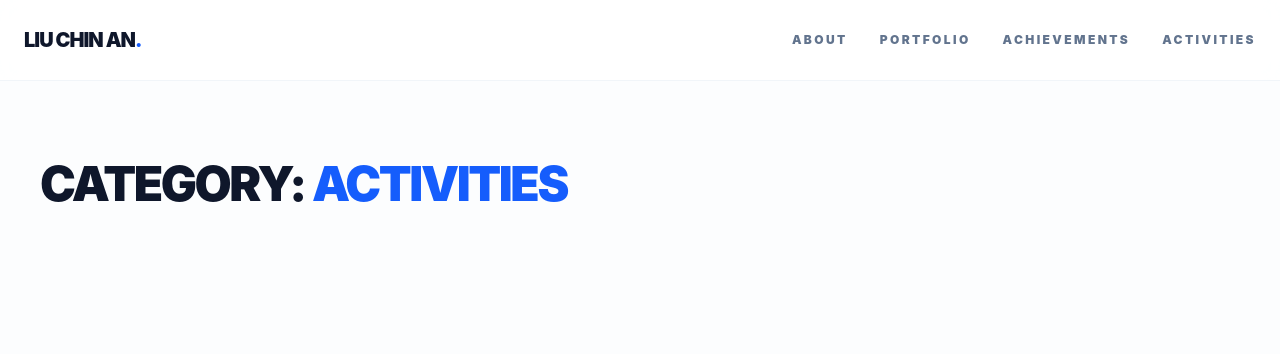
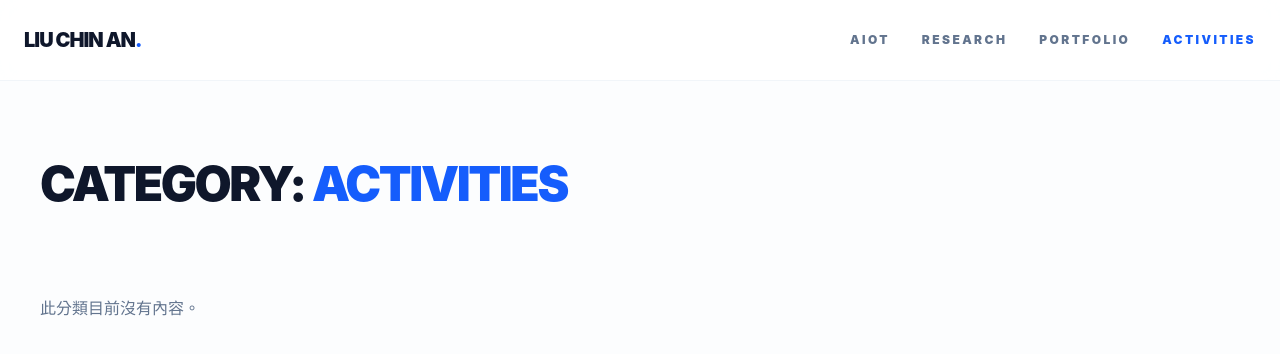
Before and after one commit to OosululyoO/portfolio, a React (Vite) app: page /portfolio/category/activities in a window 1280 px wide. Shown: the top 354 px of the page. Built offline with nearby package versions, Linux system fonts and the light colour scheme.

Commit message:
fix: restore swiper carousel for collections and cards, update navbar to use react-router links for category pages

```diff
--- a/src/App.jsx
+++ b/src/App.jsx
@@ -8,12 +8,13 @@ import { motion } from 'framer-motion';
 
 // Swiper 核心組件
 import { Swiper, SwiperSlide } from 'swiper/react';
-import { Navigation, Autoplay, Pagination } from 'swiper/modules';
+import { Navigation, Autoplay, Pagination, EffectFade } from 'swiper/modules';
 
 // Swiper 樣式
 import 'swiper/css';
 import 'swiper/css/navigation';
 import 'swiper/css/pagination';
+import 'swiper/css/effect-fade'; // 引入漸變效果樣式
 
 export const getAssetPath = (path) => {
   if (!path) return '';
@@ -50,12 +51,32 @@ const loadContent = (modules) => {
   }).filter(Boolean);
 };
 
-const ContentCard = ({ title, description, main_images, categories, date, onClick }) => (
-  <div onClick={onClick} className="group relative bg-white/70 backdrop-blur-sm rounded-[2.5rem] overflow-hidden border border-white shadow-sm hover:shadow-2xl transition-all duration-500 cursor-pointer h-full">
-    <div className="aspect-[4/3] overflow-hidden">
-      <img src={getAssetPath(main_images?.[0])} alt={title} className="w-full h-full object-cover transform group-hover:scale-110 transition-transform duration-700" />
+// 修正：在卡片內加入照片輪播功能
+const ContentCard = ({ title, description, main_images, categories, date, onClick }) => {
+  const hasMultipleImages = main_images && main_images.length > 1;
+
+  return (
+    <div className="group relative bg-white/70 backdrop-blur-sm rounded-[2.5rem] overflow-hidden border border-white shadow-sm hover:shadow-2xl transition-all duration-500 h-full flex flex-col">
+      <div className="aspect-[4/3] overflow-hidden relative" onClick={onClick}>
+        {hasMultipleImages ? (
+          <Swiper
+            modules={[Autoplay, EffectFade]}
+            effect="fade"
+            loop={true}
+            autoplay={{ delay: 3000, disableOnInteraction: false }}
+            className="w-full h-full cursor-pointer"
+          >
+            {main_images.map((img, idx) => (
+              <SwiperSlide key={idx}>
+                <img src={getAssetPath(img)} alt={`${title}-${idx}`} className="w-full h-full object-cover transform group-hover:scale-110 transition-transform duration-700" />
+              </SwiperSlide>
+            ))}
+          </Swiper>
+        ) : (
+          <img src={getAssetPath(main_images?.[0])} alt={title} className="w-full h-full object-cover transform group-hover:scale-110 transition-transform duration-700 cursor-pointer" />
+        )}
       </div>
-    <div className="p-8">
+      <div className="p-8 flex-grow flex flex-col cursor-pointer" onClick={onClick}>
         <div className="flex justify-between items-start mb-4">
           <div className="flex flex-wrap gap-2">
             {categories.map(cat => (
@@ -65,10 +86,11 @@ const ContentCard = ({ title, description, main_images, categories, date, onClic
           <span className="text-[10px] font-bold text-slate-400">{date}</span>
         </div>
         <h3 className="text-2xl font-black text-slate-900 mb-3 group-hover:text-blue-600 transition-colors uppercase">{title}</h3>
-      <p className="text-slate-500 line-clamp-2 font-medium leading-relaxed">{description}</p>
+        <p className="text-slate-500 line-clamp-2 font-medium leading-relaxed mt-auto">{description}</p>
       </div>
     </div>
   );
+};
 
 const Home = ({ data, onOpenModal }) => {
   const sections = [
@@ -89,19 +111,20 @@ const Home = ({ data, onOpenModal }) => {
       {sections.map((section) => (
         <section key={section.title} className="mb-24 px-4 md:px-10">
           <h2 className="text-4xl font-black tracking-tight uppercase mb-10 px-4">{section.title}</h2>
+          {/* 確認：維持不同 Collections 的輪播與按鈕切換 */}
           <Swiper
             modules={[Navigation, Autoplay, Pagination]}
             spaceBetween={30}
             slidesPerView={1.2}
             loop={section.data.length > 3}
-            autoplay={{ delay: 5000, disableOnInteraction: false }}
+            autoplay={{ delay: 5000, disableOnInteraction: false, pauseOnMouseEnter: true }}
             navigation
             pagination={{ clickable: true }}
             breakpoints={{ 768: { slidesPerView: 2.2 }, 1024: { slidesPerView: 3.2 } }}
             className="pb-12"
           >
             {section.data.map((item) => (
-              <SwiperSlide key={item.slug}>
+              <SwiperSlide key={item.slug} className="h-auto">
                 <ContentCard {...item} onClick={() => onOpenModal(item)} />
               </SwiperSlide>
             ))}
@@ -118,11 +141,12 @@ const CategoryPage = ({ data, onOpenModal }) => {
   const filteredItems = allItems.filter(item => item.categories?.some(c => c.toLowerCase() === slug.toLowerCase()));
 
   return (
-    <main className="pt-40 pb-20 px-10">
+    <main className="pt-40 pb-20 px-10 min-h-[70vh]">
       <h1 className="text-5xl font-black mb-12 uppercase tracking-tighter">Category: <span className="text-blue-600">{slug}</span></h1>
       <div className="grid grid-cols-1 md:grid-cols-2 lg:grid-cols-3 gap-8">
         {filteredItems.map(item => <ContentCard key={item.slug} {...item} onClick={() => onOpenModal(item)} />)}
       </div>
+      {filteredItems.length === 0 && <p className="text-slate-500 mt-10">此分類目前沒有內容。</p>}
     </main>
   );
 };
--- a/src/components/Navbar.jsx
+++ b/src/components/Navbar.jsx
@@ -1,34 +1,42 @@
 import React, { useState } from 'react';
+import { Link, useLocation } from 'react-router-dom';
 
 const Navbar = () => {
   const [isOpen, setIsOpen] = useState(false);
+  const location = useLocation();
 
+  // 修正：定義分類路徑，使用 Link 跳轉至 /category/:slug
   const navLinks = [
-    { name: 'About', href: '#about' },
-    { name: 'Portfolio', href: '#portfolio' },
-    { name: 'Achievements', href: '#achievements' },
-    { name: 'Activities', href: '#activities' },
+    { name: 'AIoT', path: '/category/aiot' },
+    { name: 'Research', path: '/category/research' },
+    { name: 'Portfolio', path: '/category/portfolio' },
+    { name: 'Activities', path: '/category/activities' },
   ];
 
   return (
     <nav className="fixed top-0 w-full z-[100] bg-white/80 backdrop-blur-md border-b border-slate-100">
       <div className="max-w-7xl mx-auto px-6 h-20 flex items-center justify-between">
-        {/* Logo */}
-        <div className="text-xl font-black tracking-tighter text-slate-900">
+        {/* Logo 點擊回到首頁 */}
+        <Link to="/" className="text-xl font-black tracking-tighter text-slate-900 hover:opacity-80 transition-opacity">
           LIU CHIN AN<span className="text-blue-600">.</span>
-        </div>
+        </Link>
 
         {/* 桌面版選單 (md 以上顯示) */}
         <div className="hidden md:flex items-center gap-8">
-          {navLinks.map((link) => (
-            <a
+          {navLinks.map((link) => {
+            const isActive = location.pathname.toLowerCase() === link.path.toLowerCase();
+            return (
+              <Link
                 key={link.name}
-              href={link.href}
-              className="text-xs font-black uppercase tracking-[0.2em] text-slate-500 hover:text-blue-600 transition-colors"
+                to={link.path}
+                className={`text-xs font-black uppercase tracking-[0.2em] transition-colors ${
+                  isActive ? 'text-blue-600' : 'text-slate-500 hover:text-blue-600'
+                }`}
               >
                 {link.name}
-            </a>
-          ))}
+              </Link>
+            );
+          })}
         </div>
 
         {/* 手機版漢堡按鈕 (md 以下顯示) */}
@@ -48,17 +56,29 @@ const Navbar = () => {
 
       {/* 手機版展開選單 */}
       {isOpen && (
-        <div className="md:hidden bg-white border-b border-slate-100 px-6 py-6 space-y-4">
-          {navLinks.map((link) => (
-            <a
+        <div className="md:hidden bg-white border-b border-slate-100 px-6 py-6 space-y-4 shadow-lg absolute w-full">
+          <Link
+            to="/"
+            onClick={() => setIsOpen(false)}
+            className="block text-sm font-black uppercase tracking-[0.1em] text-slate-700 hover:text-blue-600 pb-2 border-b border-slate-50"
+          >
+            Home
+          </Link>
+          {navLinks.map((link) => {
+            const isActive = location.pathname.toLowerCase() === link.path.toLowerCase();
+            return (
+              <Link
                 key={link.name}
-              href={link.href}
+                to={link.path}
                 onClick={() => setIsOpen(false)}
-              className="block text-sm font-black uppercase tracking-[0.1em] text-slate-700 hover:text-blue-600"
+                className={`block text-sm font-black uppercase tracking-[0.1em] ${
+                  isActive ? 'text-blue-600' : 'text-slate-700 hover:text-blue-600'
+                }`}
               >
                 {link.name}
-            </a>
-          ))}
+              </Link>
+            );
+          })}
         </div>
       )}
     </nav>
```
Also changed, not shown: src/components/DetailModal.jsx (+102 -26 lines). Lines whose indentation alone changed are shown as unchanged.
